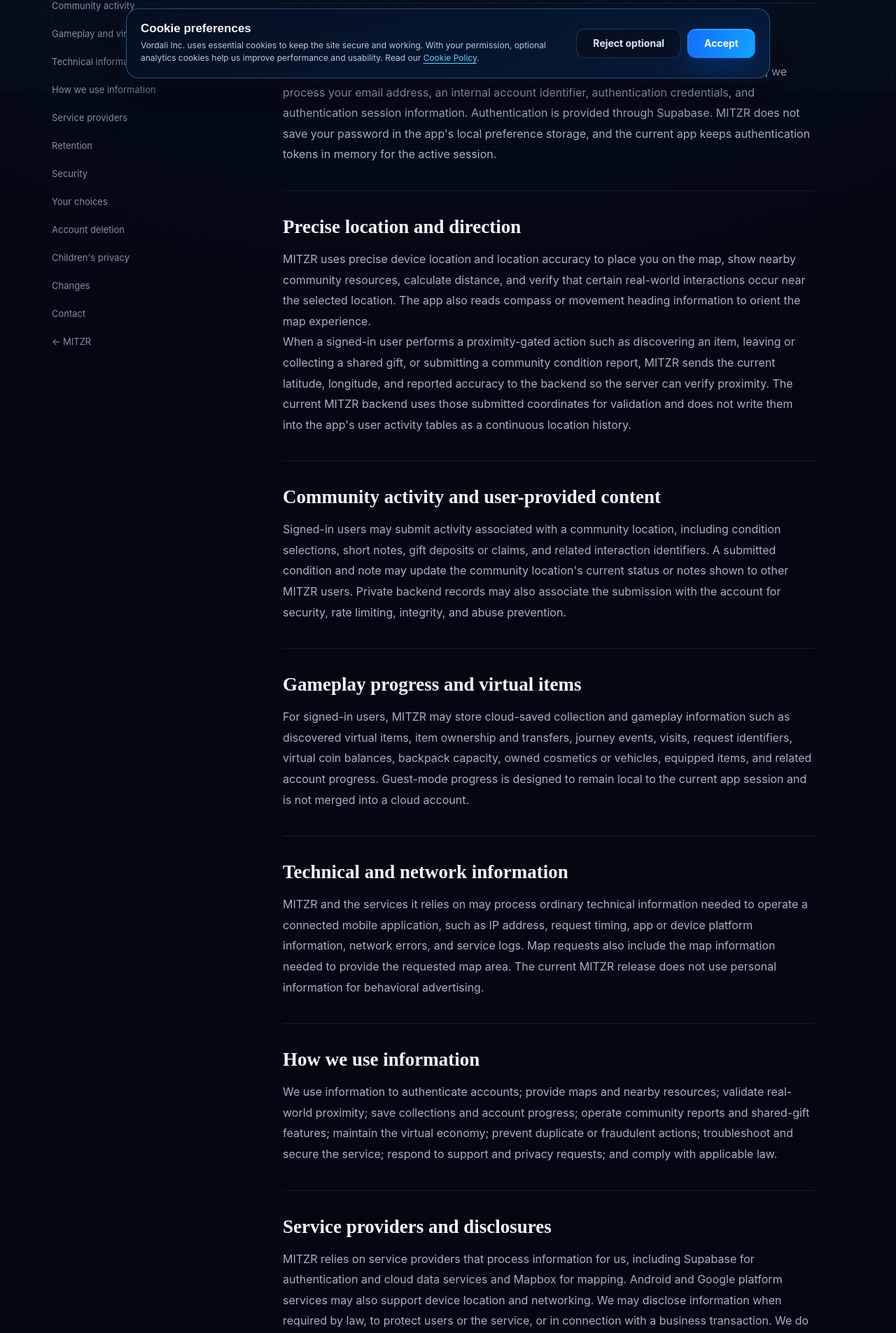
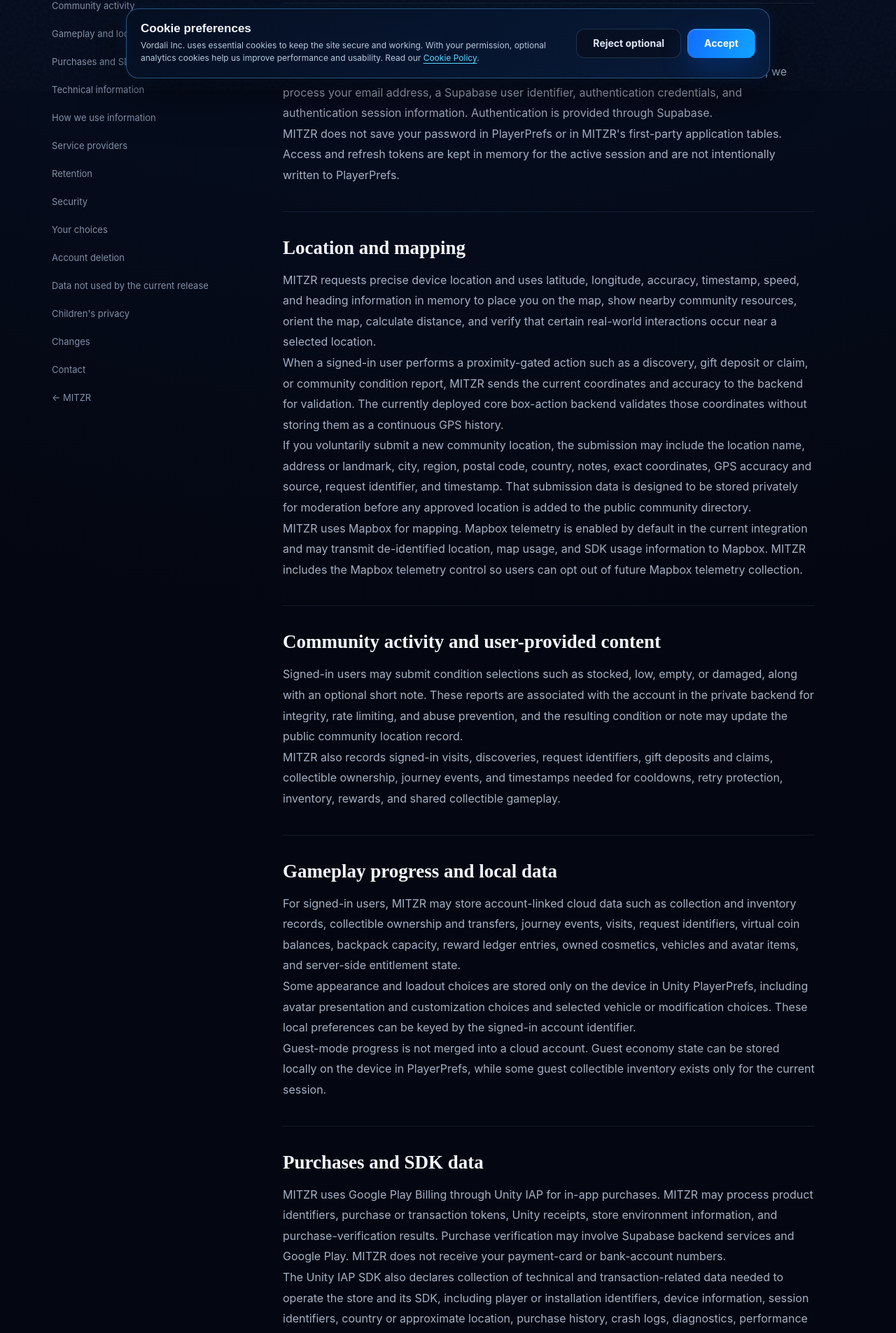
Before and after one commit to Vorsali/vordali-website, a Next.js app: page /mitzr/privacy in a window 1280 px wide. Shown: the part 670-2575 px from the top of the page at 70% size. Built offline with nearby package versions, Linux system fonts and the light colour scheme.

Commit message:
Align MITZR privacy policy with data audit
Update the MITZR privacy policy to reflect the complete repository data inventory, including Mapbox, Unity IAP, purchases, local PlayerPrefs data, and current non-collected categories.

```diff
--- a/app/mitzr/privacy/page.tsx
+++ b/app/mitzr/privacy/page.tsx
@@ -27,9 +27,10 @@
             <p>On this page</p>
             <a href="#scope">Scope</a>
             <a href="#account">Account information</a>
-            <a href="#location">Precise location</a>
+            <a href="#location">Location and mapping</a>
             <a href="#community">Community activity</a>
-            <a href="#gameplay">Gameplay and virtual items</a>
+            <a href="#gameplay">Gameplay and local data</a>
+            <a href="#purchases">Purchases and SDK data</a>
             <a href="#technical">Technical information</a>
             <a href="#use">How we use information</a>
             <a href="#providers">Service providers</a>
@@ -37,6 +38,7 @@
             <a href="#security">Security</a>
             <a href="#choices">Your choices</a>
             <a href="#deletion">Account deletion</a>
+            <a href="#not-collected">Data not used by the current release</a>
             <a href="#children">Children&apos;s privacy</a>
             <a href="#changes">Changes</a>
             <a href="#contact">Contact</a>
@@ -49,9 +51,9 @@
               <p>
                 VORDALI Inc. (&quot;VORDALI,&quot; &quot;we,&quot; &quot;us,&quot; or
                 &quot;our&quot;) operates MITZR. This policy applies to the MITZR
-                mobile application and the account, mapping, community, and cloud
-                services used by that application. It does not replace the separate
-                privacy terms for other VORDALI products.
+                mobile application and the account, mapping, community, gameplay,
+                and cloud services used by that application. It does not replace the
+                separate privacy terms for other VORDALI products.
               </p>
             </section>
 
@@ -59,58 +61,108 @@
               <h2>Account information</h2>
               <p>
                 MITZR can be used in guest mode or with an account. If you create or
-                sign in to an account, we process your email address, an internal
-                account identifier, authentication credentials, and authentication
-                session information. Authentication is provided through Supabase.
-                MITZR does not save your password in the app&apos;s local preference
-                storage, and the current app keeps authentication tokens in memory
-                for the active session.
+                sign in to an account, we process your email address, a Supabase user
+                identifier, authentication credentials, and authentication session
+                information. Authentication is provided through Supabase.
+              </p>
+              <p>
+                MITZR does not save your password in PlayerPrefs or in MITZR&apos;s
+                first-party application tables. Access and refresh tokens are kept in
+                memory for the active session and are not intentionally written to
+                PlayerPrefs.
               </p>
             </section>
 
             <section id="location">
-              <h2>Precise location and direction</h2>
+              <h2>Location and mapping</h2>
               <p>
-                MITZR uses precise device location and location accuracy to place
-                you on the map, show nearby community resources, calculate distance,
-                and verify that certain real-world interactions occur near the
-                selected location. The app also reads compass or movement heading
-                information to orient the map experience.
+                MITZR requests precise device location and uses latitude, longitude,
+                accuracy, timestamp, speed, and heading information in memory to
+                place you on the map, show nearby community resources, orient the
+                map, calculate distance, and verify that certain real-world
+                interactions occur near a selected location.
               </p>
               <p>
-                When a signed-in user performs a proximity-gated action such as
-                discovering an item, leaving or collecting a shared gift, or
-                submitting a community condition report, MITZR sends the current
-                latitude, longitude, and reported accuracy to the backend so the
-                server can verify proximity. The current MITZR backend uses those
-                submitted coordinates for validation and does not write them into
-                the app&apos;s user activity tables as a continuous location history.
+                When a signed-in user performs a proximity-gated action such as a
+                discovery, gift deposit or claim, or community condition report,
+                MITZR sends the current coordinates and accuracy to the backend for
+                validation. The currently deployed core box-action backend validates
+                those coordinates without storing them as a continuous GPS history.
+              </p>
+              <p>
+                If you voluntarily submit a new community location, the submission
+                may include the location name, address or landmark, city, region,
+                postal code, country, notes, exact coordinates, GPS accuracy and
+                source, request identifier, and timestamp. That submission data is
+                designed to be stored privately for moderation before any approved
+                location is added to the public community directory.
+              </p>
+              <p>
+                MITZR uses Mapbox for mapping. Mapbox telemetry is enabled by default
+                in the current integration and may transmit de-identified location,
+                map usage, and SDK usage information to Mapbox. MITZR includes the
+                Mapbox telemetry control so users can opt out of future Mapbox
+                telemetry collection.
               </p>
             </section>
 
             <section id="community">
               <h2>Community activity and user-provided content</h2>
               <p>
-                Signed-in users may submit activity associated with a community
-                location, including condition selections, short notes, gift
-                deposits or claims, and related interaction identifiers. A submitted
-                condition and note may update the community location&apos;s current
-                status or notes shown to other MITZR users. Private backend records
-                may also associate the submission with the account for security,
-                rate limiting, integrity, and abuse prevention.
+                Signed-in users may submit condition selections such as stocked,
+                low, empty, or damaged, along with an optional short note. These
+                reports are associated with the account in the private backend for
+                integrity, rate limiting, and abuse prevention, and the resulting
+                condition or note may update the public community location record.
+              </p>
+              <p>
+                MITZR also records signed-in visits, discoveries, request
+                identifiers, gift deposits and claims, collectible ownership,
+                journey events, and timestamps needed for cooldowns, retry
+                protection, inventory, rewards, and shared collectible gameplay.
               </p>
             </section>
 
             <section id="gameplay">
-              <h2>Gameplay progress and virtual items</h2>
+              <h2>Gameplay progress and local data</h2>
               <p>
-                For signed-in users, MITZR may store cloud-saved collection and
-                gameplay information such as discovered virtual items, item
-                ownership and transfers, journey events, visits, request identifiers,
-                virtual coin balances, backpack capacity, owned cosmetics or
-                vehicles, equipped items, and related account progress. Guest-mode
-                progress is designed to remain local to the current app session and
-                is not merged into a cloud account.
+                For signed-in users, MITZR may store account-linked cloud data such
+                as collection and inventory records, collectible ownership and
+                transfers, journey events, visits, request identifiers, virtual coin
+                balances, backpack capacity, reward ledger entries, owned cosmetics,
+                vehicles and avatar items, and server-side entitlement state.
+              </p>
+              <p>
+                Some appearance and loadout choices are stored only on the device in
+                Unity PlayerPrefs, including avatar presentation and customization
+                choices and selected vehicle or modification choices. These local
+                preferences can be keyed by the signed-in account identifier.
+              </p>
+              <p>
+                Guest-mode progress is not merged into a cloud account. Guest economy
+                state can be stored locally on the device in PlayerPrefs, while some
+                guest collectible inventory exists only for the current session.
+              </p>
+            </section>
+
+            <section id="purchases">
+              <h2>Purchases and SDK data</h2>
+              <p>
+                MITZR uses Google Play Billing through Unity IAP for in-app
+                purchases. MITZR may process product identifiers, purchase or
+                transaction tokens, Unity receipts, store environment information,
+                and purchase-verification results. Purchase verification may involve
+                Supabase backend services and Google Play. MITZR does not receive
+                your payment-card or bank-account numbers.
+              </p>
+              <p>
+                The Unity IAP SDK also declares collection of technical and
+                transaction-related data needed to operate the store and its SDK,
+                including player or installation identifiers, device information,
+                session identifiers, country or approximate location, purchase
+                history, crash logs, diagnostics, performance data, and other device
+                identifiers. Unity&apos;s own processing and retention practices are
+                governed by Unity&apos;s applicable privacy terms.
               </p>
             </section>
 
@@ -120,10 +172,16 @@
                 MITZR and the services it relies on may process ordinary technical
                 information needed to operate a connected mobile application, such
                 as IP address, request timing, app or device platform information,
-                network errors, and service logs. Map requests also include the map
-                information needed to provide the requested map area. The current
-                MITZR release does not use personal information for behavioral
-                advertising.
+                network errors, diagnostics, and service logs. Map requests may also
+                include map coordinates or tile identifiers and related Mapbox usage
+                tokens needed to render and account for map service usage.
+              </p>
+              <p>
+                First-party Unity runtime logs may contain operational details such
+                as SDK failures, box identifiers, collectible names or rarity,
+                counts, GPS accuracy, and error messages. The current code review did
+                not identify first-party logging of raw coordinates, email
+                addresses, passwords, bearer tokens, or raw purchase receipts.
               </p>
             </section>
 
@@ -131,11 +189,12 @@
               <h2>How we use information</h2>
               <p>
                 We use information to authenticate accounts; provide maps and nearby
-                resources; validate real-world proximity; save collections and
-                account progress; operate community reports and shared-gift
-                features; maintain the virtual economy; prevent duplicate or
-                fraudulent actions; troubleshoot and secure the service; respond to
-                support and privacy requests; and comply with applicable law.
+                resources; validate real-world proximity; review submitted community
+                locations; save collections and account progress; operate community
+                reports and shared-gift features; maintain the virtual economy;
+                verify purchases; prevent duplicate, replayed, or fraudulent
+                actions; troubleshoot and secure the service; respond to support and
+                privacy requests; and comply with applicable law.
               </p>
             </section>
 
@@ -143,37 +202,49 @@
               <h2>Service providers and disclosures</h2>
               <p>
                 MITZR relies on service providers that process information for us,
-                including Supabase for authentication and cloud data services and
-                Mapbox for mapping. Android and Google platform services may also
-                support device location and networking. We may disclose information
-                when required by law, to protect users or the service, or in
-                connection with a business transaction. We do not sell MITZR users&apos;
-                personal information.
+                including Supabase for authentication and cloud application data,
+                Mapbox for mapping and map telemetry, Unity IAP for in-app purchase
+                functionality and SDK telemetry, and Google Play for billing and
+                related Android platform services.
+              </p>
+              <p>
+                We may disclose information when required by law, to protect users
+                or the service, or in connection with a business transaction. We do
+                not sell MITZR users&apos; personal information, and the current MITZR
+                release does not include an advertising or rewarded-ad SDK.
               </p>
             </section>
 
             <section id="retention">
               <h2>Data retention</h2>
               <p>
-                Account-linked gameplay and community-integrity records are retained
-                while reasonably needed to provide MITZR, protect the service, and
-                maintain accurate account state. If you submit a verified deletion
-                request, we will delete or de-identify account-linked information
-                that is not reasonably required for security, legal compliance,
-                dispute resolution, or another permitted purpose. Limited data may
-                remain temporarily in protected backups or service logs before
-                normal expiration.
+                Account-linked gameplay, community, integrity, and purchase records
+                may be retained while reasonably needed to provide MITZR, maintain
+                accurate account and transaction state, prevent fraud or replay,
+                protect the service, and meet legal obligations. MITZR does not
+                currently publish a single fixed retention period for every backend
+                record or for data retained independently by Supabase, Mapbox, Unity,
+                or Google.
+              </p>
+              <p>
+                If you submit a verified deletion request, we will delete or
+                de-identify account-linked information that is not reasonably
+                required for security, legal compliance, dispute resolution,
+                financial recordkeeping, fraud prevention, or another permitted
+                purpose. Limited data may remain temporarily in protected backups or
+                provider logs before normal expiration.
               </p>
             </section>
 
             <section id="security">
               <h2>Security</h2>
               <p>
-                MITZR uses authenticated access for account features and encrypted
-                network connections when communicating with configured cloud
-                services. Access to application data is restricted through backend
-                authorization controls. No online service can guarantee absolute
-                security.
+                MITZR uses authenticated access for account features and HTTPS/TLS
+                when communicating with configured cloud and platform services.
+                Access to application data is restricted through backend
+                authorization controls. Some local preferences are stored in
+                PlayerPrefs and should not be treated as encrypted secure storage.
+                No online service can guarantee absolute security.
               </p>
             </section>
 
@@ -184,8 +255,15 @@
                 location is unavailable, features that depend on your current
                 position or verified proximity may not work. You may choose guest
                 mode instead of creating an account, although guest progress is not
-                cloud-saved. You may contact us to ask about access, correction, or
-                deletion of account-linked personal information.
+                cloud-saved.
+              </p>
+              <p>
+                The current Mapbox integration includes a telemetry control that can
+                stop future Mapbox telemetry collection. Clearing app data or
+                uninstalling MITZR removes local PlayerPrefs and locally managed app
+                cache, subject to normal Android behavior. These local actions do not
+                by themselves delete cloud account records or data held by external
+                providers.
               </p>
             </section>
 
@@ -197,9 +275,23 @@
                 account ownership before processing a request. Public community
                 status information that no longer identifies the reporting account
                 may be retained where needed to preserve the integrity of the
-                community directory.
+                community directory, and some transaction, security, or legal
+                records may be retained where permitted or required.
               </p>
               <p><Link href="/mitzr/delete-account">Request MITZR account deletion →</Link></p>
+            </section>
+
+            <section id="not-collected">
+              <h2>Data not used by the current release</h2>
+              <p>
+                The current MITZR code review found no runtime collection of photos,
+                videos, microphone audio, user files or documents, and no
+                notification-token implementation. It also found no advertising SDK,
+                rewarded-ad implementation, or Android advertising-ID permission.
+                Planned features such as teams or circles, SOS or emergency data,
+                and cash donations or withdrawals are not implemented in the current
+                release.
+              </p>
             </section>
 
             <section id="children">
```
